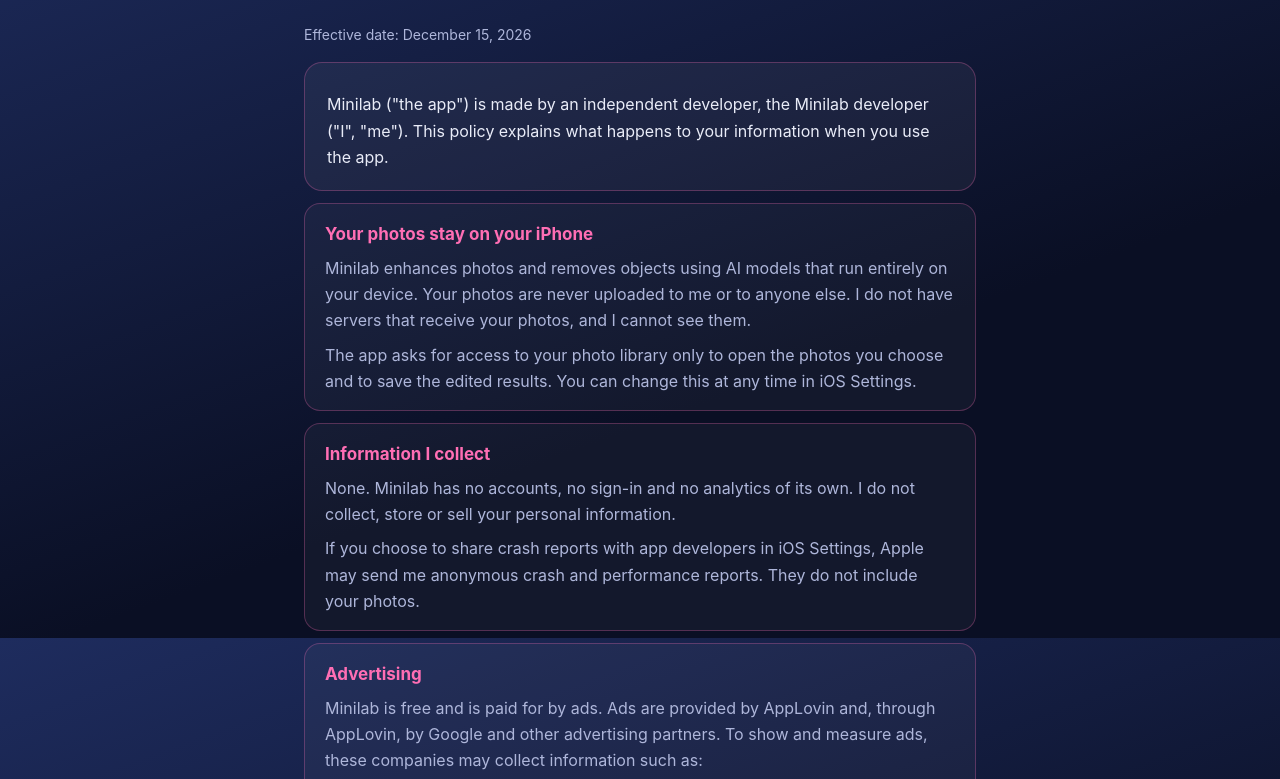
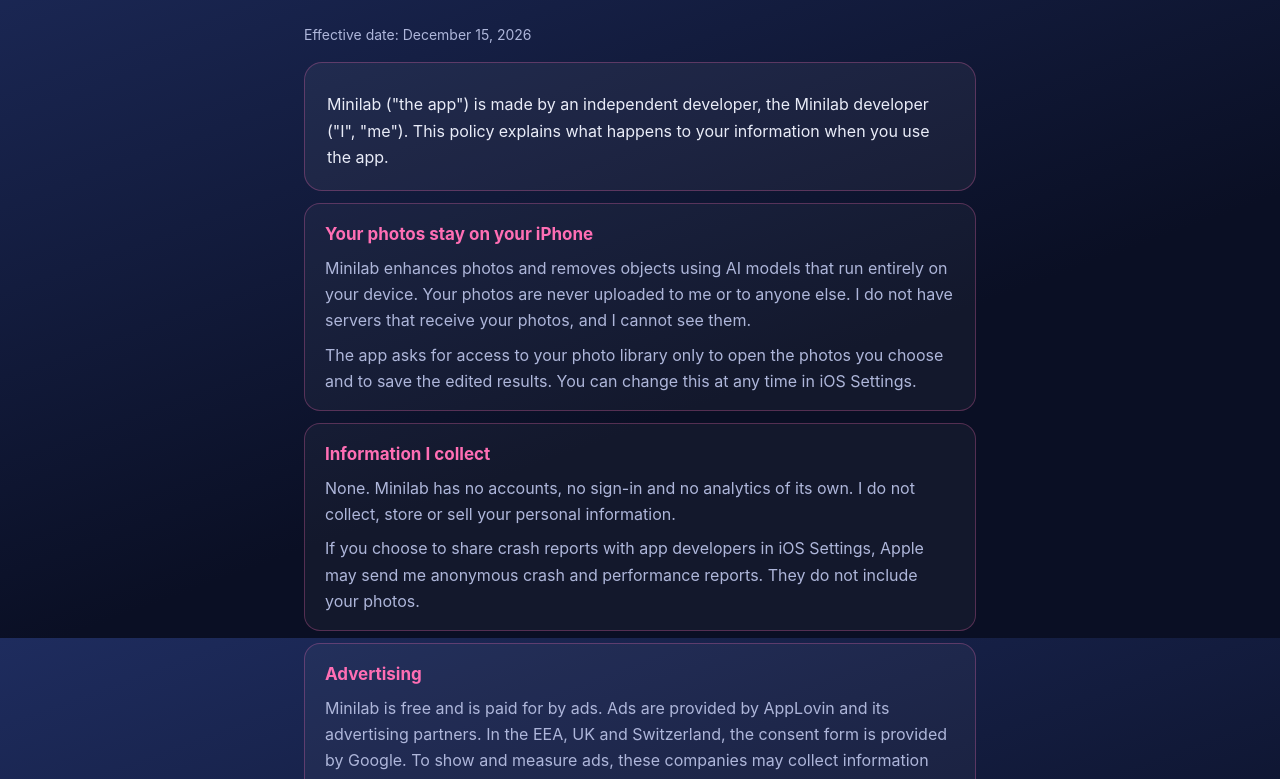
Before and after one commit to tlaw009/tlaw009.github.io, a plain HTML site: page minilab/privacy/index.html in a window 1280 px wide. Shown: the part 162-941 px from the top of the page. Drawn offline with Linux system fonts and the light colour scheme.

Commit message:
Update advertising section for clarity and compliance

```diff
--- a/minilab/privacy/index.html
+++ b/minilab/privacy/index.html
@@ -46,7 +46,7 @@ footer{margin-top:56px;padding-top:20px;border-top:1px solid var(--line);color:v
 <p>If you choose to share crash reports with app developers in iOS Settings, Apple may send me anonymous crash and performance reports. They do not include your photos.</p></div>
 
 <div class="card"><h2>Advertising</h2>
-<p>Minilab is free and is paid for by ads. Ads are provided by AppLovin and, through AppLovin, by Google and other advertising partners. To show and measure ads, these companies may collect information such as:</p>
+<p>Minilab is free and is paid for by ads. Ads are provided by AppLovin and its advertising partners. In the EEA, UK and Switzerland, the consent form is provided by Google. To show and measure ads, these companies may collect information such as:</p>
 <ul>
 <li>device and app information (model, iOS version, language, app version)</li>
 <li>IP address and an approximate location derived from it</li>
```
